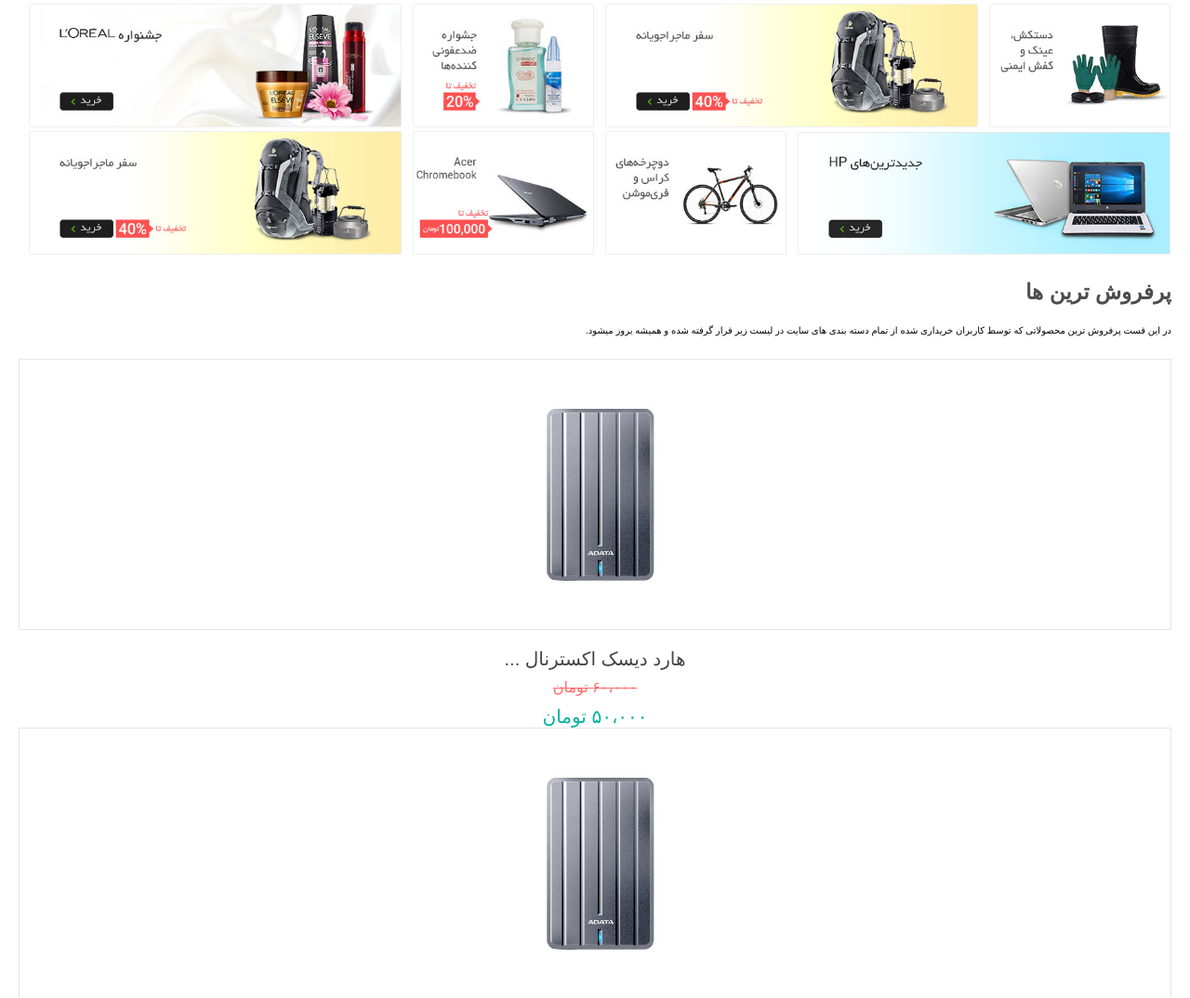
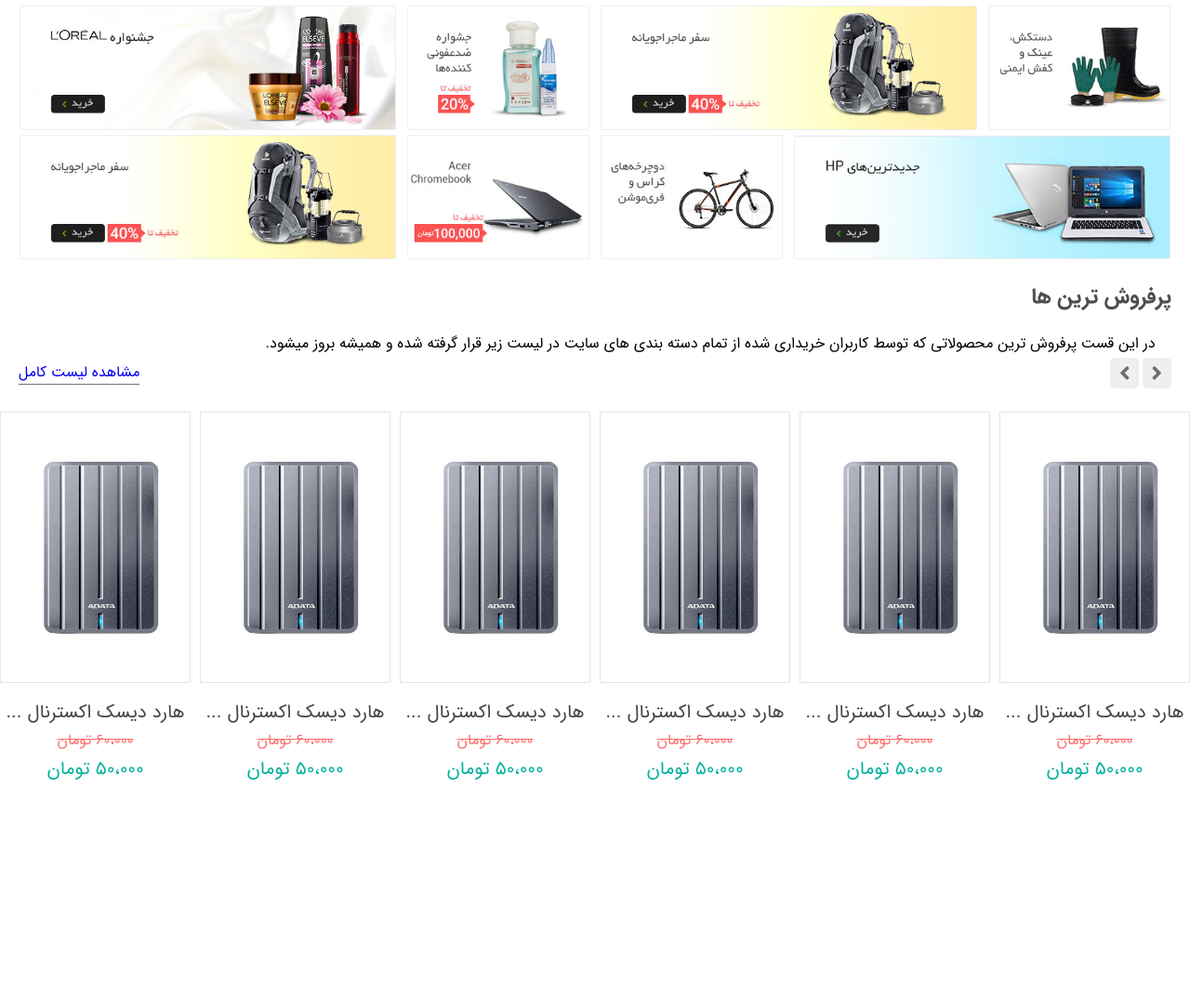
Before and after one commit to vahid-bagh3ri/kamQer, a plain HTML site: page index.html in a window 1280 px wide. Shown: the part 968-2042 px from the top of the page at 93% size. After the commit the page ends 1817 px from the top, so only its background shows below. Drawn offline with Linux system fonts and the light colour scheme; files whose address does not match are found by name.

Commit message:
end of banner-box

```diff
--- a/css/style.css
+++ b/css/style.css
@@ -1,5 +1,5 @@
 html{
-    /* font-family: IRANSans; */
+    font-family: IRANSans;
     font-size: 62.5%;
 }
 
@@ -272,35 +272,83 @@ a {
 
 .product-section{
     margin-top: 1.5rem;
-    margin-bottom: 1.5rem;
+    margin-bottom: 2.5rem;
 }
 
-.product-section__head{
+.product-section__head , .product-section__head-center{
     display: flex;
     margin-top: 3.5rem;
     align-items: center;
 
 }
-.product-section__head a {
+
+.product-section__head-center{
+    flex-direction: column;
+
+}
+.product-section__head a , .product-section__nav span a{
     font-size: 1.6rem;
     border-bottom: 1px solid rgba(77, 77, 77, .8);
 
 }
 
-.product-section__head a:hover {
+.product-section__head a:hover , .product-section__nav span a:hover {
     border: none;
 }
 
 
-    .product-section__head-title{
+    .product-section__head-title , .product-section__head-title-center{
         margin-left: 2rem;
         font-size: 2.3rem;
         font-weight: bold;
         color: #4d4d4d;
     }
 
+    .product-section__head-title__center{
+        margin-left: 0px;
+        border-bottom: 1px solid rgba(0, 0, 0, .4);
+        padding-bottom: 5px;
+        margin-bottom: 5px;
+
+    }
+
+    .product-section__head-desctiption {
+        width: 80%;
+        text-align: center;
+        line-height: 1.8;
+        font-size: 1.6rem;
+    }
+
+    .product-section__nav{
+        display: flex;
+        align-items: center;
+        justify-content: space-between;
+    }
+
+
+    .product-section__nav-btn button{
+        border: none;
+        outline: none;
+        background: #efefef;
+        padding: 5px 10px;
+        border-radius: 5px;
+
+
+    }
+    .product-section__nav-btn button i{
+        font-size: 2.3rem;
+        color: rgba(77, 77, 77, .8);
+
+    }
+
+    .product-section__nav-btn button i:hover{
+        opacity: .5;
+        cursor: pointer;
+
+    }
+
 .product-section__content {
-    margin-top: 2.5rem;
+    margin-top: 1.5rem;
 
 }
 
@@ -368,6 +416,7 @@ a {
 }
 
 
-.banner-box__section a{
+.banner-box__section a:last-child{
+    margin-left: 0px;
 
 }
--- a/index.html
+++ b/index.html
@@ -11,6 +11,7 @@
     <link rel="stylesheet" href="css/style.css">
     <link rel="stylesheet" href="css/owl.carousel.css">
     <link rel="stylesheet" href="css/owl.theme.default.min.css">
+    <link rel="stylesheet" href="https://cdnjs.cloudflare.com/ajax/libs/font-awesome/5.14.0/css/all.min.css">
     <link rel="stylesheet" href="https://cdnjs.cloudflare.com/ajax/libs/font-awesome/4.7.0/css/font-awesome.min.css">
 </head>
 <body>
@@ -205,16 +206,37 @@
         </div>
 
         <div class="product-section row">
-          <div class="product-section__head-center">
+          <div class="product-section__head__center">
             <h3 class="product-section__head-title">پرفروش ترین ها</h3>
-            <div class="product-section__head-desctiptoon">
+            <div class="product-section__head-desctiption">
               در این قست پرفروش ترین محصولاتی که توسط کاربران خریداری شده از تمام دسته بندی های سایت در لیست زیر قرار گرفته شده و همیشه بروز میشود.
             </div>
-            <!-- <span>
-              <a href="#">مشاهده لیست کامل</a>
-            </span> -->
           </div>
-          <section id="product-special-suggest" class=" product-section__content" >
+            <div class="product-section__nav">
+              <div class="product-section__nav-btn">
+                <button class="next" id="best-sellers__next">
+                  <i class="fas fa-angle-right"></i>
+                </button>
+                <button class="prev" id="best-sellers__prev">
+                  <i class="fas fa-angle-left"></i>
+                </button>
+              </div>
+                <span>
+                  <a href="#">مشاهده لیست کامل</a>
+                </span>
+            </div>
+          </div>
+          <section id="best-sellers" class=" product-section__content" >
+            <article class="product-section__content-box" >
+              <a href="#" class="product__image">
+                <img src="/img/img2.jpg" alt="محصولات">
+              </a>
+              <div class="product__info">
+                <a href="#">هارد دیسک اکسترنال ...</a>
+                <span class="product__discount">۶۰،۰۰۰ تومان</span>
+                <span class="product__original">۵۰،۰۰۰ تومان</span>
+              </div>
+            </article>
             <article class="product-section__content-box" >
               <a href="#" class="product__image">
                 <img src="/img/img2.jpg" alt="محصولات">
@@ -277,11 +299,6 @@
             </article>
           </section>
         </div>
-        <div class="product-section__nav">
-          <div class="product-section__nav-btn">
-            <button class="next" id="best-sellers__next"></button>
-          </div>
-        </div>
     </section>
 
 
@@ -291,8 +308,9 @@
     <script type="text/javascript">
         var SliderSS = $('#slider-ss');
         var SpecialSuggest = $('#product-special-suggest');
+        var BestSeller = $('#best-sellers');
+        var owlObject = {
 
-        SpecialSuggest.owlCarousel({
           rtl: true,
           margin: 10,
           dots: false,
@@ -312,8 +330,9 @@
             }
 
           }
-
-        });
+        }
+        BestSeller.owlCarousel(owlObject);
+        SpecialSuggest.owlCarousel(owlObject);
 
               //         var SpecialSuggest = $('#product-special-suggest');
               //         SpecialSuggest.owlCarousel({
@@ -356,6 +375,13 @@
             autoplayTimeout:3000,
             autoplayHoverPause:true
         });
+
+        $('#best-sellers__next').click(function() {
+          BestSeller.trigger('next.owl.carousel')
+        });
+        $('#best-sellers__prev').click(function() {
+          BestSeller.trigger('prev.owl.carousel')
+        });
     </script>
 </body>
 </html>
```
